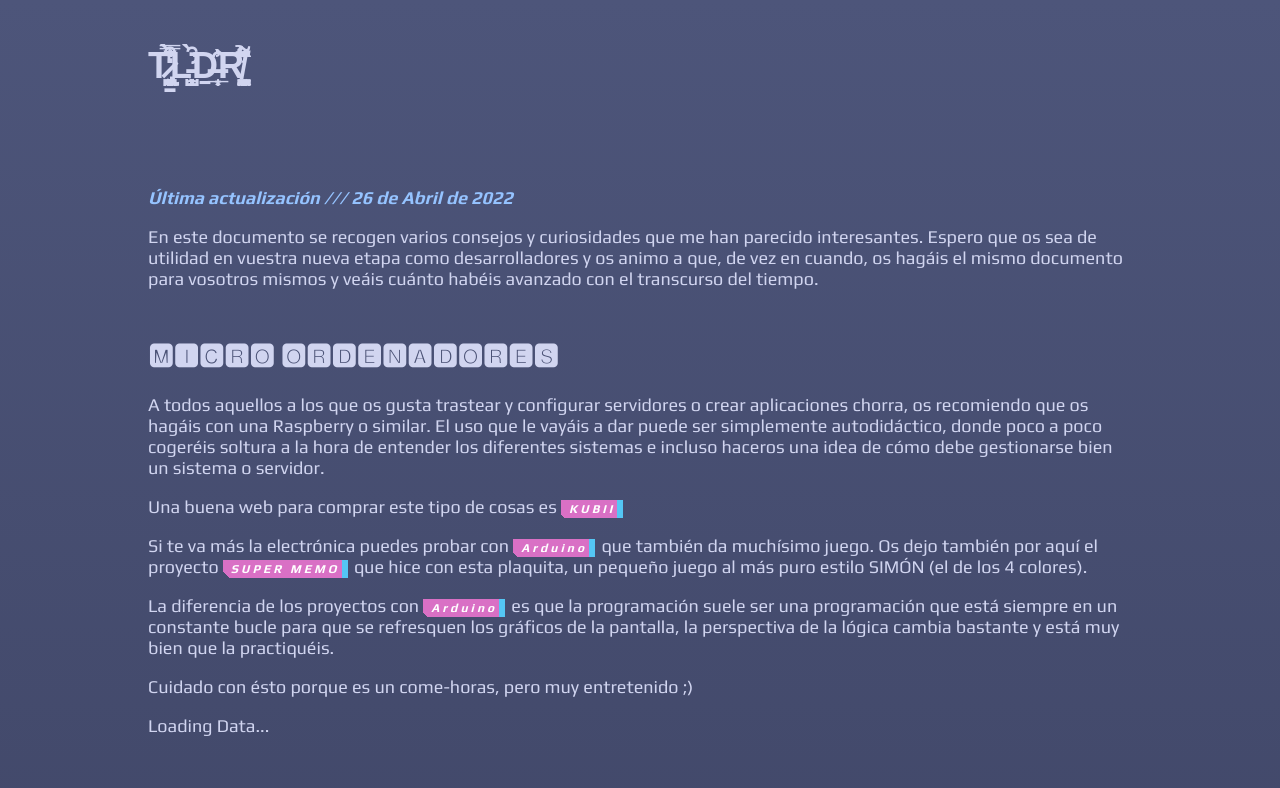
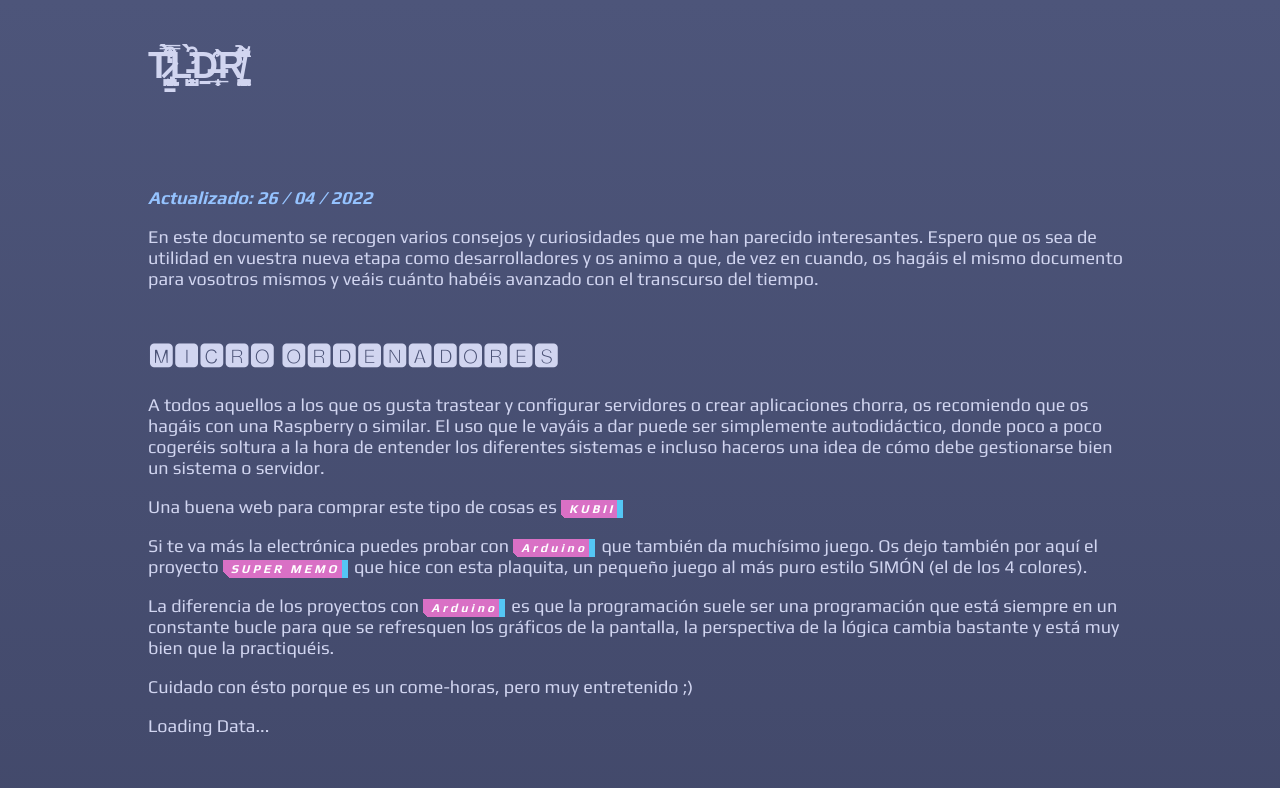
Before and after one commit to lalemanf/tldr, a Svelte app: page / in a window 1280 px wide. Shown: the top 788 px of the page. Built offline with nearby package versions, Linux system fonts and the light colour scheme; no server answers.

Commit message:
Updating date

```diff
--- a/src/Index.svelte
+++ b/src/Index.svelte
@@ -8,7 +8,7 @@
     </h1>
 
     <p class="blink">
-        Última actualización /// 26 de Abril de 2022
+        Actualizado: 26 / 04 / 2022
     </p>
 
     <p>
```
Also changed, not shown: public/build/bundle.js, 1 other file (tests, documents, lock files or other folders).
